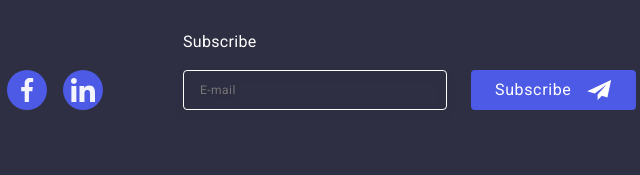
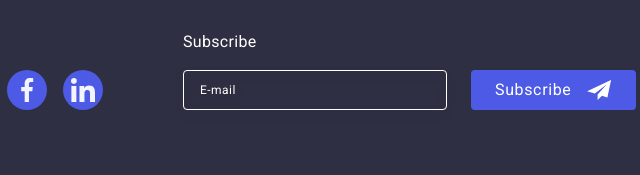
Before and after one commit to AndyPolatovskyi/goit-markup-hw-06, a plain HTML site: page index.html in a window 1280 px wide. Shown: the part 2983-3158 px from the top of the page, 565-1205 px from the left. Drawn offline with nearby package versions, Linux system fonts and the light colour scheme.

Commit message:
modalandfooter2

```diff
--- a/css/styles.css
+++ b/css/styles.css
@@ -733,6 +733,10 @@ img {
   transition: background-color 250ms cubic-bezier(0.4, 0, 0.2, 1);
 }
 
+.footer-email-text::placeholder {
+  color: var(--active-close-modal);
+}
+
 .footer-icon-btn {
   fill: currentColor;
   margin-left: 16px;
```
